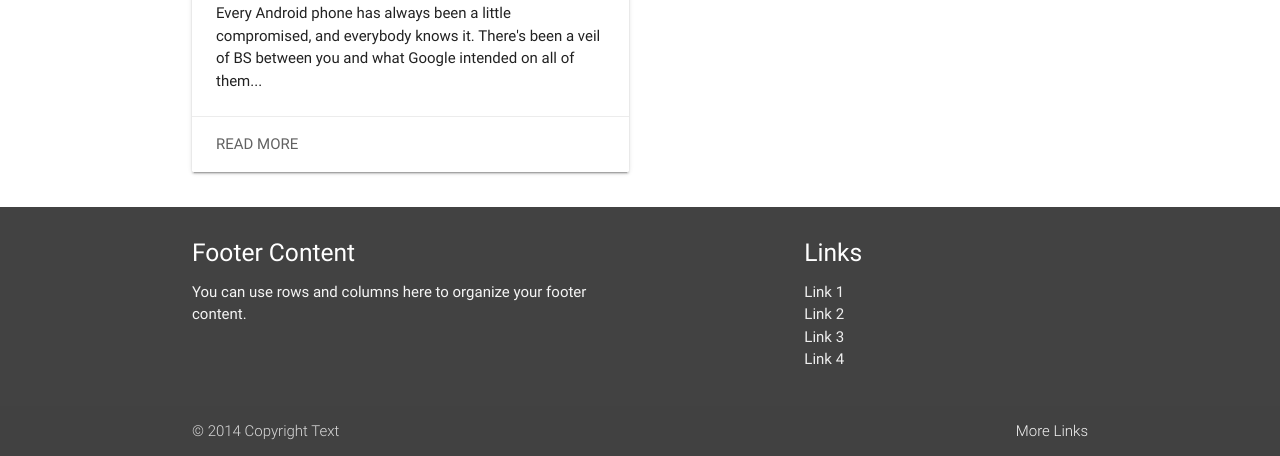
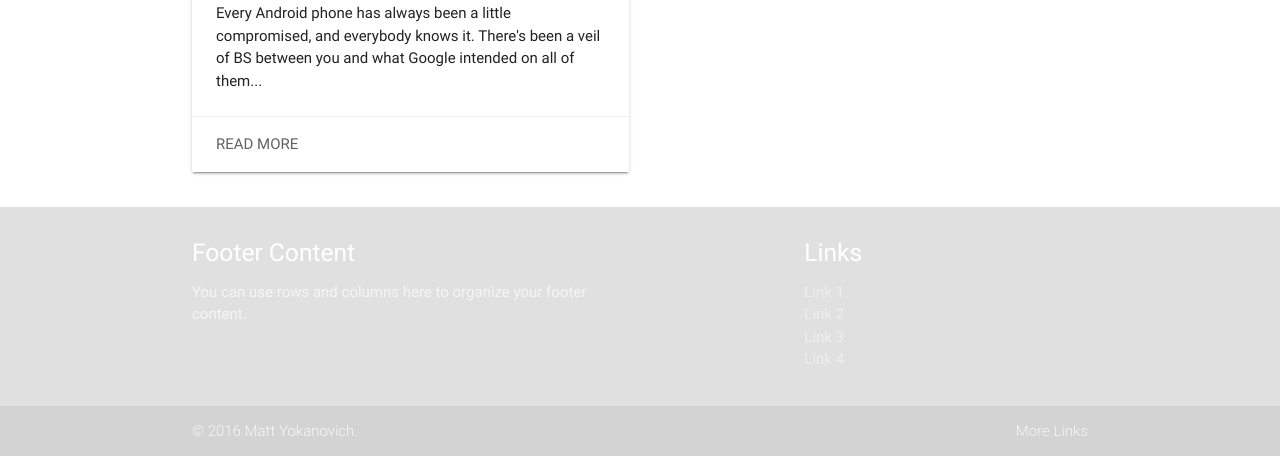
Before and after one commit to mattyokan/finalproject, a plain HTML site: page index.html in a window 1280 px wide. Shown: the part 421-877 px from the top of the page. Drawn offline with nearby package versions, Linux system fonts and the light colour scheme; files that its build step writes are made by us from their sources.

Commit message:
Update index.html

```diff
--- a/index.html
+++ b/index.html
@@ -91,7 +91,7 @@
         </div>
     </div>
 </div>
-        <footer class="page-footer grey darken-3">
+        <footer class="page-footer grey lighten-2">
           <div class="container">
             <div class="row">
               <div class="col l6 s12">
@@ -111,7 +111,7 @@
           </div>
           <div class="footer-copyright">
             <div class="container">
-            © 2014 Copyright Text
+            © 2016 Matt Yokanovich.
             <a class="grey-text text-lighten-4 right" href="#!">More Links</a>
             </div>
           </div>
```
